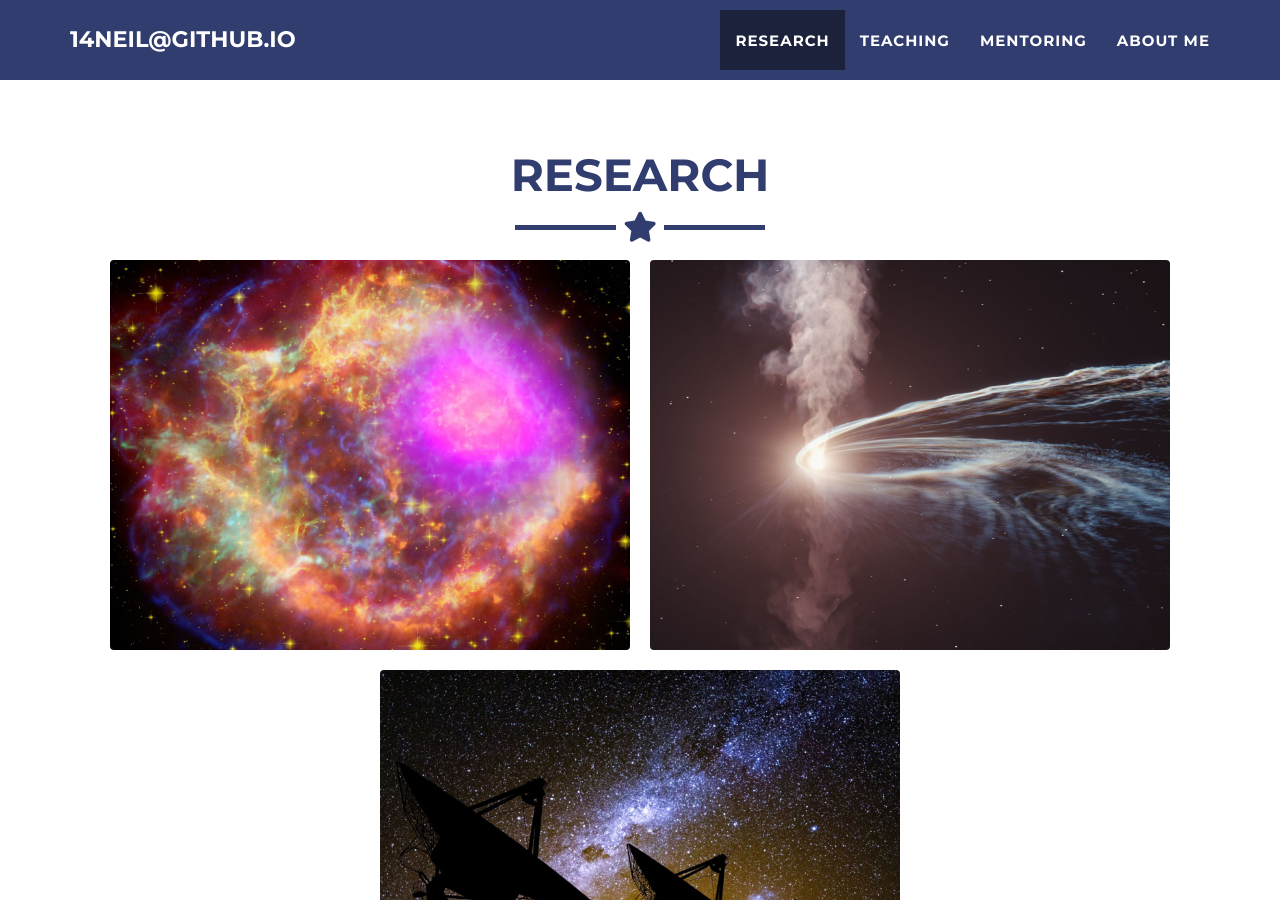
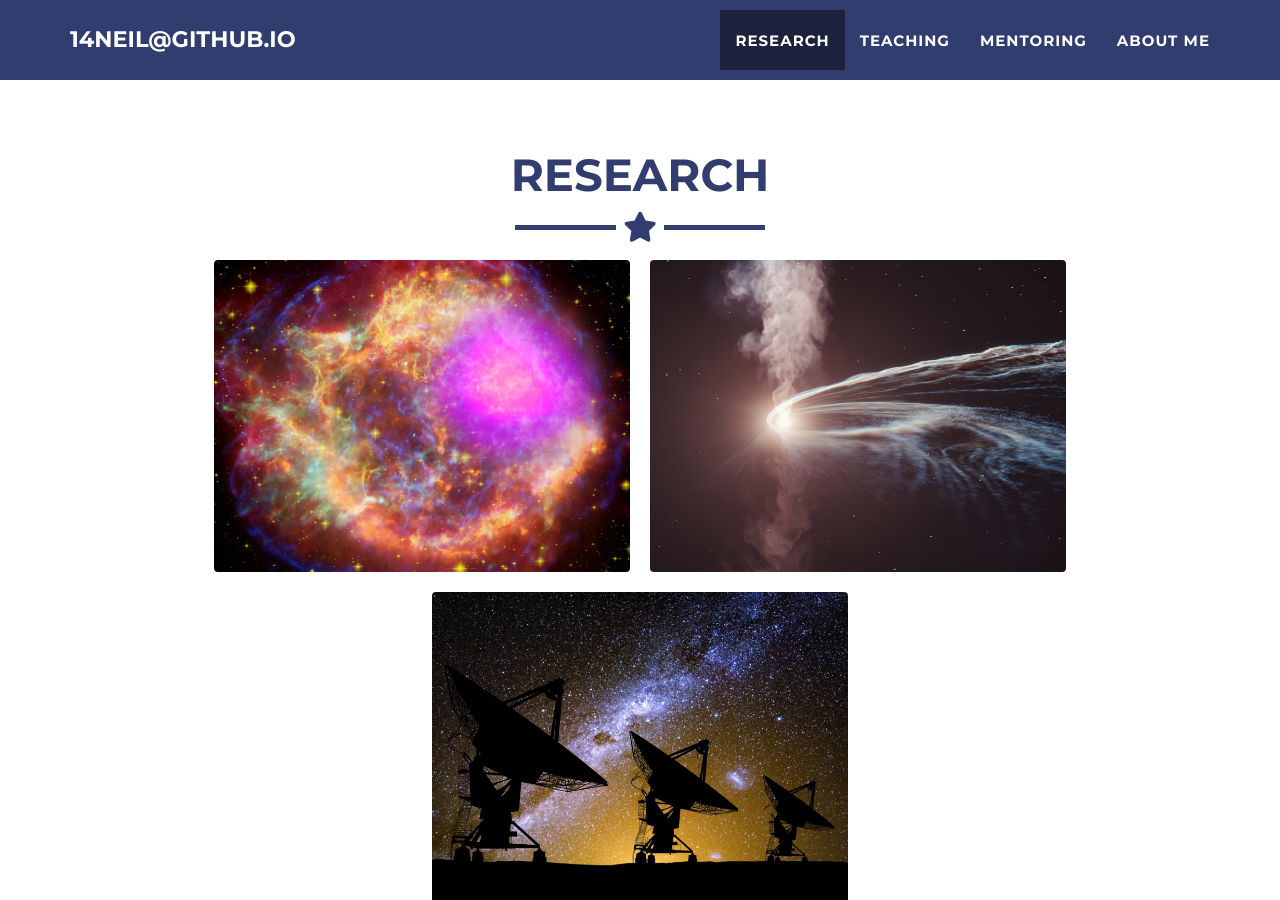
Before and after one commit to 14neil/14neil.github.io, a Jekyll site: the page built from _posts/2025-09-04-project-6.markdown, in a window 1280 px wide and 900 px high, scrolled down 981 px. Built offline with Jekyll 4.4.1, drawn with Linux system fonts in a browser that asks for light colours.

Commit message:
Update main.css

```diff
--- a/_includes/css/main.css
+++ b/_includes/css/main.css
@@ -205,8 +205,8 @@ section.success {
 }
 
 .portfolio-flex-grid .portfolio-flex-row .portfolio-flex-item {
-    flex: 1 1 calc(50% - 50px);
-    max-width: calc(50% - 50px);
+    flex: 1 1 calc(40% - 40px);
+    max-width: calc(40% - 40px);
     margin: 0;
 }
 
```
